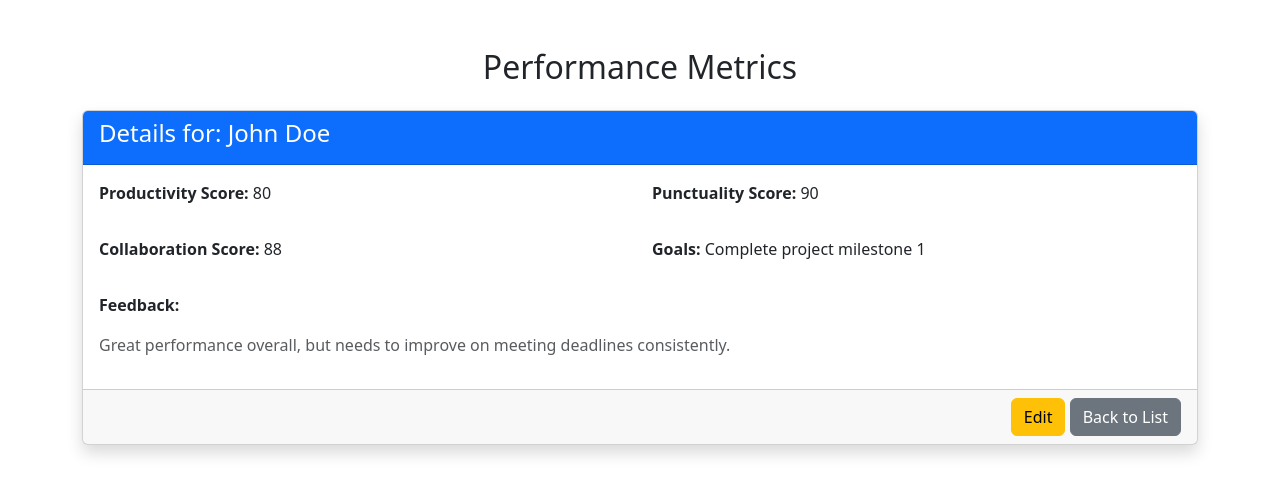
After one commit to gitsubash44/Employee_Performance_Review_System, a Django app: page /performance_details in a window 1280 px wide. The commit adds this page. Shown: the top 495 px of the page. Run offline with Django 5.2, Linux system fonts and the light colour scheme.

```diff
--- a/Employee_Performance_Review_System/settings.py
+++ b/Employee_Performance_Review_System/settings.py
@@ -114,7 +114,7 @@ AUTH_PASSWORD_VALIDATORS = []
 
 LANGUAGE_CODE = 'en-us'
 
-TIME_ZONE = 'UTC'
+TIME_ZONE = 'Asia/Kathmandu'
 
 USE_I18N = True
 
--- a/accounts/urls.py
+++ b/accounts/urls.py
@@ -11,6 +11,7 @@ urlpatterns = [
     #manager
     path('manager_dashboard/', views.manager_dashboard, name="manager_dashboard"),
     path('work_desc/<int:user_id>/', views.work_desc, name='work_desc'),
+    path('performance_details', views.performance_details, name='performance_details'),
 
     # employer
     path('employer_dashboard/', views.employer_dashboard, name="employer_dashboard"),
--- a/accounts/views.py
+++ b/accounts/views.py
@@ -49,7 +49,7 @@ def user_login(request):
         user = authenticate(request, username=username, password=password)
 
         if user is not None:
-            print(user.user_type)  # Check what user type is being returned
+            print(user.user_type)
 
             login(request, user)
             # Redirect based on user type
@@ -92,6 +92,7 @@ def work_desc(request, user_id):
         punctuality_score = request.POST.get("punctuality")
         collaboration_score = request.POST.get("collaboration")
         goals = request.POST.get("goal")
+        feedback = request.POST.get("feedbackText")
 
         try:
             performance_metrics = PerformanceReview.objects.create(
@@ -100,6 +101,7 @@ def work_desc(request, user_id):
                 punctuality_score = punctuality_score,
                 collaboration_score = collaboration_score,
                 goals = goals,
+                feedback = feedback,
             )
             performance_metrics.save()
             messages.success(request, "Performance review saved successfully.")
@@ -116,11 +118,14 @@ def work_desc(request, user_id):
     }
     return render(request, "manager/work_desc.html", context)
 
+# View performance details
+
+def performance_details(request):
+    return render(request, "manager/performance_details.html")
 
 # employer
 def employer_dashboard(request):
     return render(request, "employer/employer_dashboard.html")
-
 
 
 # intern
@@ -131,7 +136,6 @@ def goals(request):
     return render(request, "intern/goals.html")
 
 
-
 # intern
 def employee_dashboard(request):
     return render(request, "intern/employee_dashboard.html")
--- /dev/null
+++ b/templates/manager/performance_details.html
@@ -0,0 +1,54 @@
+<!DOCTYPE html>
+{% load static %}
+<html lang="en">
+<head>
+    <meta charset="UTF-8">
+    <meta name="viewport" content="width=device-width, initial-scale=1.0">
+    <title>Performance Metrics - View Details</title>
+    <!-- Bootstrap CSS -->
+    <link href="https://cdn.jsdelivr.net/npm/bootstrap@5.3.0/dist/css/bootstrap.min.css" rel="stylesheet">
+</head>
+<body>
+    <div class="container my-5">
+        <h2 class="text-center mb-4">Performance Metrics</h2>
+        <div class="card shadow">
+            <div class="card-header bg-primary text-white">
+                <h4>Details for: <span id="user-name">John Doe</span></h4>
+            </div>
+            <div class="card-body">
+                <div class="row mb-3">
+                    <div class="col-md-6">
+                        <p><strong>Productivity Score:</strong> <span id="productivity-score">80</span></p>
+                    </div>
+                    <div class="col-md-6">
+                        <p><strong>Punctuality Score:</strong> <span id="punctuality-score">90</span></p>
+                    </div>
+                </div>
+                <div class="row mb-3">
+                    <div class="col-md-6">
+                        <p><strong>Collaboration Score:</strong> <span id="collaboration-score">88</span></p>
+                    </div>
+                    <div class="col-md-6">
+                        <p><strong>Goals:</strong> <span id="goals">Complete project milestone 1</span></p>
+                    </div>
+                </div>
+                <div class="row">
+                    <div class="col-12">
+                        <p><strong>Feedback:</strong></p>
+                        <p id="feedback" class="text-muted">
+                            Great performance overall, but needs to improve on meeting deadlines consistently.
+                        </p>
+                    </div>
+                </div>
+            </div>
+            <div class="card-footer text-end">
+                <a href="/performance/edit" class="btn btn-warning">Edit</a>
+                <a href="/performance/list" class="btn btn-secondary">Back to List</a>
+            </div>
+        </div>
+    </div>
+
+    <!-- Bootstrap JS -->
+    <script src="https://cdn.jsdelivr.net/npm/bootstrap@5.3.0/dist/js/bootstrap.bundle.min.js"></script>
+</body>
+</html>
```
Also changed, not shown: templates/manager/Work_desc.html (+12 -14 lines).
